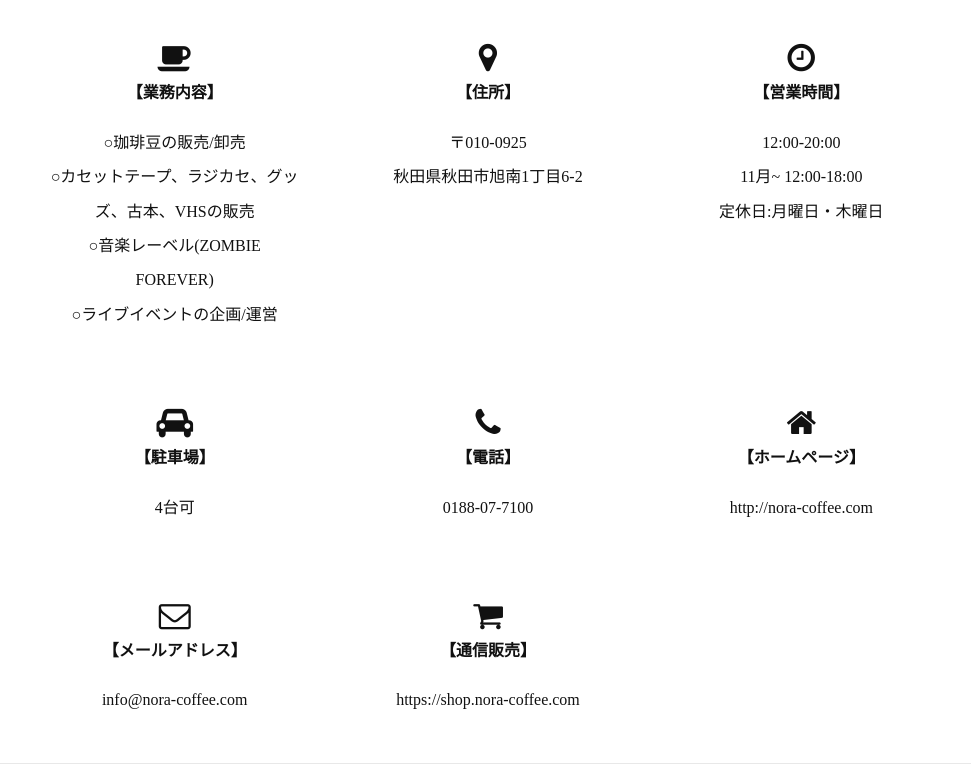
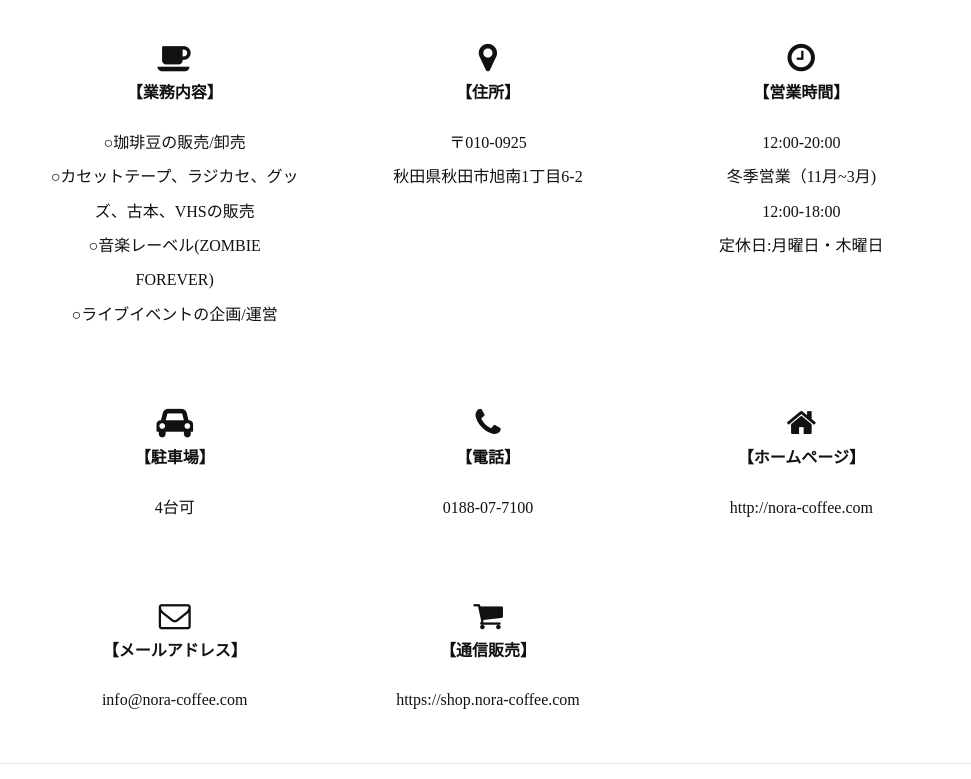
Before and after one commit to nora-coffee/nora-coffee.github.io, a plain HTML site: page index.html in a window 1280 px wide. Shown: the part 2000-2779 px from the top of the page, without its empty margins (152-1123 px from the left). Drawn offline with nearby package versions, Linux system fonts and the light colour scheme.

Commit message:
Update index.html

```diff
--- a/index.html
+++ b/index.html
@@ -100,7 +100,7 @@
     <div class="">
       <i class="fa fa-clock-o fa-2x" aria-hidden="true"></i>
       <h4>【営業時間】</h4>
-      <p>12:00-20:00<br>11月~ 12:00-18:00<br>
+      <p>12:00-20:00<br>冬季営業（11月~3月)<br>12:00-18:00<br>
       定休日:月曜日・木曜日</p>
 
     </div>
```
